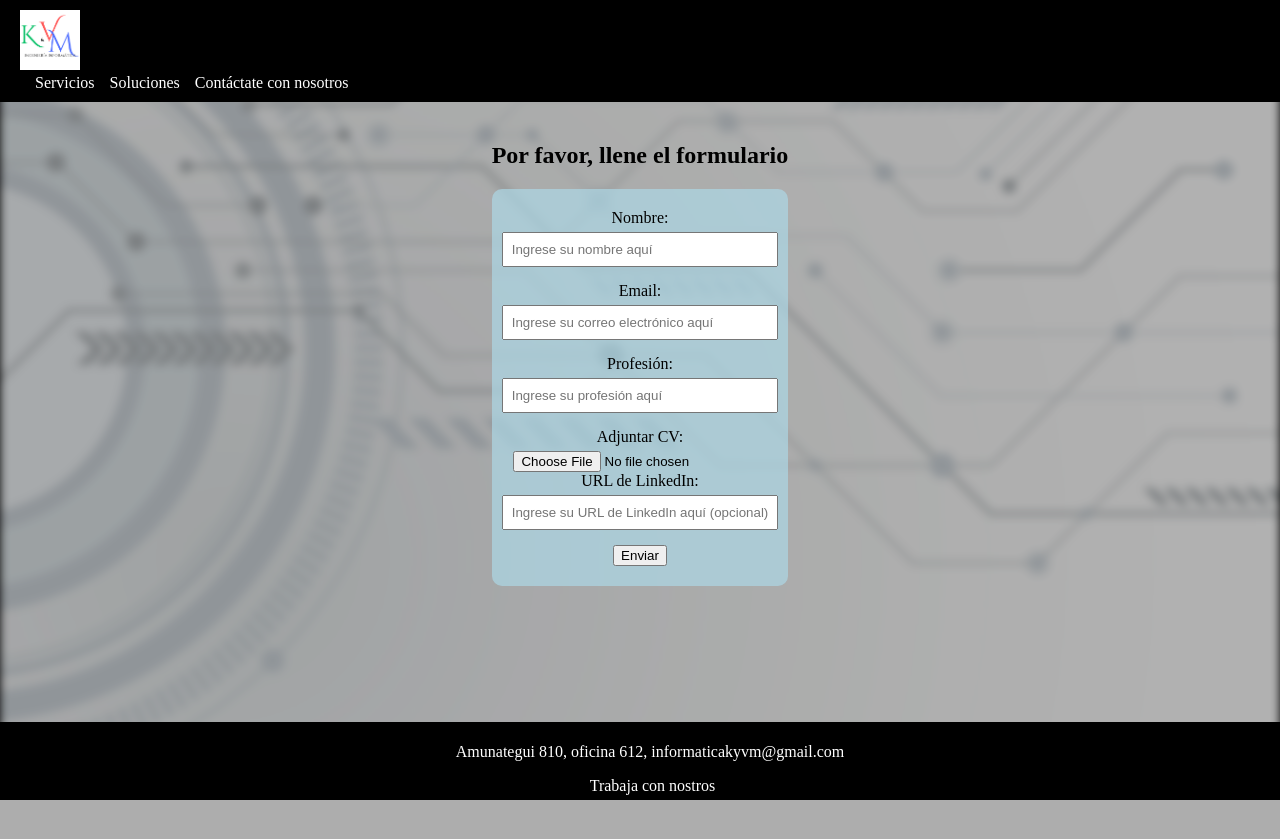
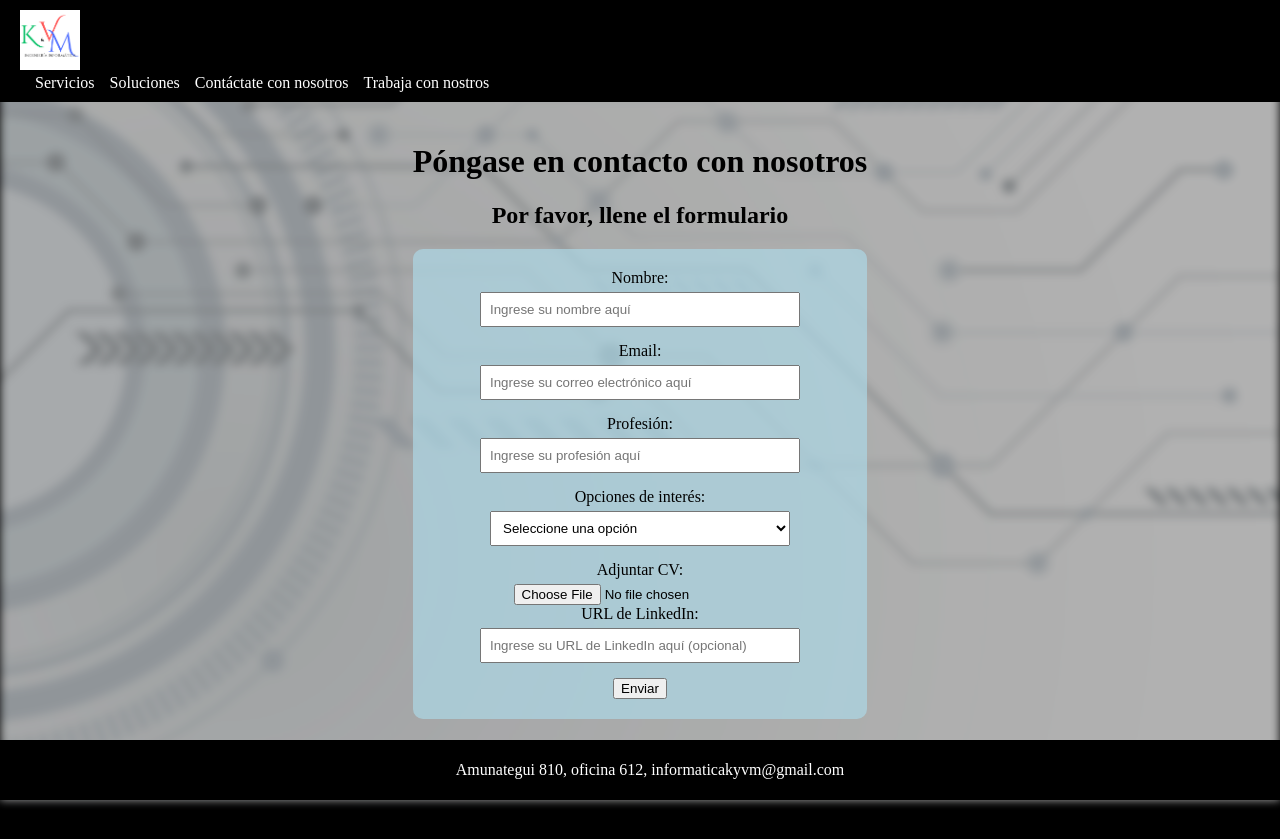
Before and after one commit to kyvminfor/Pagina_web_K-VM_2, a Django app: page /form_personas in a window 1280 px wide. Before the commit the page ends 800 px from the top, so only its background shows below. Run offline with Django 4.2, Linux system fonts and the light colour scheme.

Commit message:
Footer reprado

```diff
--- a/Inicio_pagina/forms.py
+++ b/Inicio_pagina/forms.py
@@ -37,6 +37,7 @@
             'nombre',
             'email',
             'profesion',
+            'opciones_interes',
             'cv',
             'linkedin_url',
         ]
@@ -44,6 +45,7 @@
             'nombre': 'Nombre completo',
             'email': 'Correo electrónico',
             'profesion': 'Profesión',
+            'opciones_interes' : 'Opciones de interes',
             'cv': 'Curriculum Vitae',
             'linkedin_url': 'URL de LinkedIn',
         }
@@ -51,6 +53,7 @@
             'nombre': forms.TextInput(attrs={'class': 'form-control'}),
             'email': forms.EmailInput(attrs={'class': 'form-control'}),
             'profesion': forms.TextInput(attrs={'class': 'form-control'}),
+            'opciones_interes': forms.TextInput(attrs={'class': 'form-control'}),
             'cv': forms.FileInput(attrs={'class': 'form-control-file'}),
             'linkedin_url': forms.URLInput(attrs={'class': 'form-control'}),
         }
--- a/Inicio_pagina/models.py
+++ b/Inicio_pagina/models.py
@@ -7,7 +7,7 @@
     ]
 
     nombre = models.CharField(max_length=50)
-    empresa = models.CharField(max_length=100, blank=True, null=True, default=None)  # Cambios aquí
+    empresa = models.CharField(max_length=100, blank=True, null=True, default=None)
     telefono = models.IntegerField()
     email = models.CharField(max_length=150)
     motivo_contacto = models.CharField(max_length=400)
@@ -17,11 +17,24 @@
         return self.empresa
 
 class FormularioPersonas(models.Model):
+    OPCIONES_INTERES = [
+        ('Programacion', 'Programación'),
+        ('Gestion de Proyectos', 'Gestión de Proyectos'),
+        ('Soporte técnico', 'Soporte técnico'),
+        ('Testing', 'Testing'),
+        ('Arquitecto de soluciones', 'Arquitecto de soluciones'),
+        ('DBA', 'DBA'),
+        ('Scrum master', 'Scrum master'),
+        ('Marketing digital','Marketing digital'),
+        ('otro', 'Otro'),
+    ]
+
     nombre = models.CharField(max_length=50)
     email = models.CharField(max_length=150)
     profesion = models.CharField(max_length=80)
-    cv = models.FileField(upload_to='cv/')  # Campo para adjuntar archivos
-    linkedin_url = models.URLField(blank=True, null=True, default=None)  # Campo para la URL de LinkedIn
+    opciones_interes = models.CharField(max_length=400, choices=OPCIONES_INTERES)
+    cv = models.FileField(upload_to='cv/')
+    linkedin_url = models.URLField(blank=True, null=True, default=None)
 
     def __str__(self):
         return self.nombre
--- a/Inicio_pagina/views.py
+++ b/Inicio_pagina/views.py
@@ -87,10 +87,30 @@
 
 
 def enviar_correo_trabajadores(datos_formulario, archivo_adjunto):
+    # Definir las opciones de interés
+    opciones_interes = {
+        'Programacion': 'Programación',
+        'Gestion_proyectos': 'Gestión de Proyectos',
+        'Soporte_tecnico': 'Soporte técnico',
+        'Testing': 'Testing',
+        'Arquitecto_soluciones': 'Arquitecto de soluciones',
+        'DBA': 'DBA',
+        'Scrum_master': 'Scrum master',
+        'Otro': 'Otro',
+    }
+
+    # Obtener el valor seleccionado para opciones de interés
+    opcion_elegida = datos_formulario.get('opciones_interes')
+
+    # Obtener la descripción correspondiente a la opción elegida
+    interes_descripcion = opciones_interes.get(opcion_elegida, 'No especificado')
+
+    # Construir el mensaje del correo electrónico
     subject = 'Nueva solicitud de posible trabajador'
     message = f'Nombre: {datos_formulario["nombre"]}\n' \
               f'Email: {datos_formulario["email"]}\n' \
               f'Profesión: {datos_formulario["profesion"]}\n' \
+              f'Opciones de interés: {interes_descripcion}\n' \
               f'Link de LinkedIn: {datos_formulario["linkedin_url"]}\n' \
               f'CV Adjunto a continuación'
 
--- a/static/css/footer.css
+++ b/static/css/footer.css
@@ -3,8 +3,7 @@
     color: white;
     margin: 0;
     padding: 0;
-    position: relative;
-    padding-bottom: 50px; /* Ajusta el espacio para el footer */
+    padding-bottom: 100px; /* Ajusta el espacio para el footer */
 }
 
 footer {
@@ -15,4 +14,5 @@
     width: 100%;
     position: fixed;
     bottom: 0;
+    z-index: 999; /* Asegura que el footer esté por encima del contenido */
 }
--- a/static/css/footer_ul.css
+++ /dev/null
@@ -1,10 +0,0 @@
-footer ul {
-    display: inline-block;
-    margin: 0;
-    padding: 0;
-}
-
-footer li {
-    display: inline;
-    margin-right: 10px; /* Ajusta el espacio entre elementos */
-}
--- a/templates/Inicio/form_personas.html
+++ b/templates/Inicio/form_personas.html
@@ -3,9 +3,12 @@
 {% block title %}Póngase en contacto con nosotros - K & V M{% endblock title %}
 
 {% block content %}
-    <h2>Por favor, llene el formulario</h2>
 
-    <form method="post" enctype="multipart/form-data" class="form">
+
+
+<h1>Póngase en contacto con nosotros</h1>
+<h2>Por favor, llene el formulario</h2>
+    <form method="post" action="{% url 'form_personas' %}" class="form">
         {% csrf_token %}
 
         <label for="id_nombre" class="nombre contacto">Nombre:</label>
@@ -17,6 +20,19 @@
         <label for="id_profesion" class="nombre contacto">Profesión:</label>
         <input type="text" name="profesion" id="id_profesion" class="input" pattern="[A-Za-záéíóúÁÉÍÓÚñÑ\s]+" title="Debe ingresar solo letras" placeholder="Ingrese su profesión aquí" required>
 
+        <label for="id_opciones_interes" class="nombre contacto">Opciones de interés:</label>
+        <select name="opciones_interes" id="id_opciones_interes" class="input" required>
+            <option value="">Seleccione una opción</option>
+            <option value="Programacion">Programación</option>
+            <option value="Gestion_proyectos">Gestión de Proyectos</option>
+            <option value="Soporte_tecnico">Soporte técnico</option>
+            <option value="Testing">Testing</option>
+            <option value="Arquitecto_soluciones">Arquitecto de soluciones</option>
+            <option value="DBA">DBA</option>
+            <option value="Scrum_master">Scrum master</option>
+            <option value="Otro">Otro</option>
+        </select>
+
         <label for="id_cv" class="nombre contacto">Adjuntar CV:</label>
         <input type="file" name="cv" id="id_cv" accept=".pdf,.doc,.docx,.txt,.rtf">
 
@@ -25,4 +41,5 @@
 
         <button type="submit">Enviar</button>
     </form>
+
 {% endblock content %}
--- a/templates/base.html
+++ b/templates/base.html
@@ -11,7 +11,6 @@
         <link rel="stylesheet" href="{% static 'css/item.css' %}">
         <link rel="stylesheet" href="{% static 'css/perfiles.css' %}">
         <link rel="stylesheet" href="{% static 'css/footer.css' %}">
-        <link rel="stylesheet" href="{% static 'css/footer_ul.css' %}">
     {% endblock css %}
 </head>
 <body>
@@ -32,6 +31,7 @@
                         <li class="nav-item"><a href="{% url 'productos' %}">Servicios</a></li>
                         <li class="nav-item"><a href="{% url 'soluciones' %}">Soluciones</a></li>
                         <li class="nav-item"><a href="{% url 'contacto' %}">Contáctate con nosotros</a></li>
+                        <li class="nav-item"><a href="{% url 'form_personas' %}">Trabaja con nostros</a></li>
                     </ul>
                 </div>
             </nav>
@@ -62,13 +62,6 @@
     <footer>
 
         <p>Amunategui 810, oficina 612, informaticakyvm@gmail.com</p>
-        <nav id="navbar">
-            <div>
-                <ul>
-                    <li class="nav-item"><a href="{% url 'form_personas' %}">Trabaja con nostros</a></li>
-                </ul>
-            </div>
-        </nav>
     </footer>
 </body>
 </html>
```
Also changed, not shown: Inicio_pagina/migrations/0005_formulariopersonas_opciones_interes.py (added), db.sqlite3.
